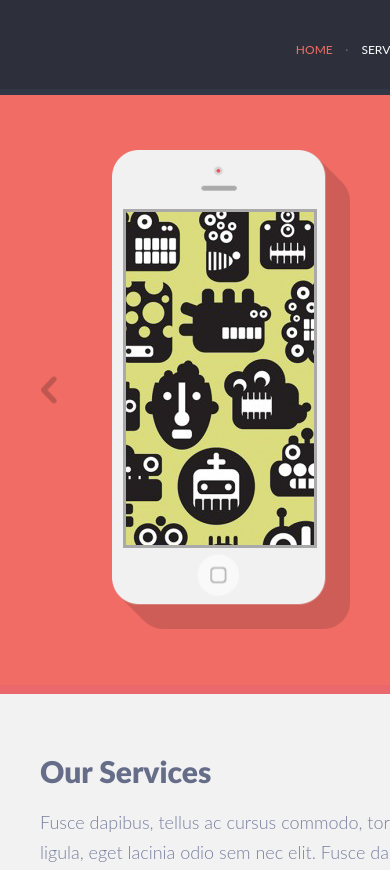
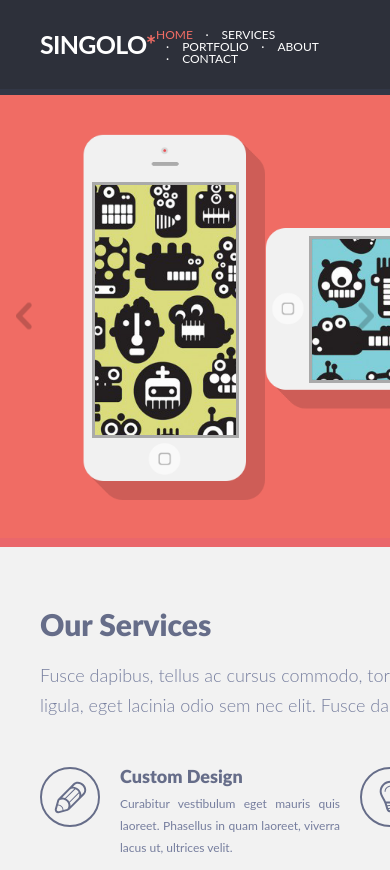
Before and after one commit to Yuriy17/singolo, a website: page index.html in a window 390 px wide. Shown: the top 870 px of the page. Drawn offline with nearby package versions, Linux system fonts and the light colour scheme; a web font is replaced by a local one.

Commit message:
feat: add header and slider tablet resolution

```diff
--- a/index.html
+++ b/index.html
@@ -45,8 +45,8 @@
                     </div>
                 </div>
                 <div  class="slider__slide"><img src="./assets/images/slide-2.jpg" alt="slide-2"></div>
-                <img class="slider__left-arrow arrow" src="assets/images/left-arrow.png" alt="left arrow">
-                <img class="slider__right-arrow arrow" src="assets/images/right-arrow.png" alt="right arrow">
+                <img class="slider__left-arrow slider__arrow" src="assets/images/left-arrow.png" alt="left arrow">
+                <img class="slider__right-arrow slider__arrow" src="assets/images/right-arrow.png" alt="right arrow">
             </div>
         </section>
         <section  class="services">
--- a/style.css
+++ b/style.css
@@ -2,13 +2,6 @@
 html {
   font-size: 62.5%;
   scroll-behavior: smooth;
-}
-a.anchor {
-  display: block;
-  position: relative;
-  top: -94px;
-  height: 0;
-  visibility: hidden;
 }
 
 body {
@@ -34,9 +27,22 @@ a {
   outline: none;
   text-decoration: none;
 }
+a.anchor {
+  display: block;
+  position: relative;
+  top: -94px;
+  height: 0;
+  visibility: hidden;
+}
 
 * {
   box-sizing: border-box;
+}
+
+.wrapper {
+  max-width: 1020px;
+  margin: auto;
+  padding: 0 40px;
 }
 
 .header__wrapper {
@@ -50,8 +56,18 @@ a {
   z-index: 3000;
   left: calc(50% - 510px);
   top: 0;
+  width: 100%;
 }
-
+@media (max-width: 1020px) {
+  .header__wrapper {
+    left: 0;
+  }
+}
+@media (max-width: 768px) {
+  .header__wrapper {
+    padding-right: 25px;
+  }
+}
 .header__title {
   font-size: 2.5rem;
   line-height: 3rem;
@@ -65,49 +81,41 @@ a {
 .header__title h1:hover {
   color: #f06c64;
 }
-
 .header__title-star {
   margin-left: -0.6rem;
   color: #f06c64;
 }
-
 .header__list {
   padding-top: 10px;
 }
-
+@media (max-width: 768px) {
+  .header__list {
+    padding-top: 4px;
+  }
+}
 .header__list-item {
   list-style: none;
   display: inline;
   font-size: 1.2rem;
   font-family: "Lato";
 }
-
 .header__list-item:before {
   content: " ·";
-  color: #666d89;
+  color: #ffffff;
   margin-left: 10px;
   margin-right: 13px;
 }
-
 .header__list-item:first-child:before {
   content: none;
 }
-
 .header__list-link {
   color: #ffffff;
 }
 .header__list-link:hover {
   text-decoration: underline;
 }
-
 .header__list-link-selected {
   color: #f06c64;
-}
-
-.wrapper {
-  width: 1020px;
-  margin: auto;
-  padding: 0 4rem;
 }
 
 .layout-2-columns {
@@ -171,20 +179,24 @@ a {
 .slider__wrapper .active {
   z-index: 1000;
 }
-
+@media (max-width: 768px) {
+  .slider__wrapper {
+    min-height: 453px;
+  }
+}
 .slider__left-arrow {
   left: 4%;
 }
-
 .slider__left-arrow:hover {
   opacity: 100%;
 }
-
 .slider__right-arrow {
   right: 4%;
 }
-
-.arrow {
+.slider__right-arrow:hover {
+  opacity: 100%;
+}
+.slider__arrow {
   z-index: 20000;
   position: absolute;
   transform: translateY(-50%);
@@ -194,11 +206,6 @@ a {
   cursor: pointer;
   user-select: none;
 }
-
-.slider__right-arrow:hover {
-  opacity: 100%;
-}
-
 .slider__slide {
   position: absolute;
   z-index: 500;
@@ -210,30 +217,46 @@ a {
   background-color: #f06c64;
   padding: 0 110px;
 }
+@media (max-width: 768px) {
+  .slider__slide:nth-child(1) {
+    padding: 0 67px 0 82px;
+  }
+}
 .slider__slide img {
   object-fit: cover;
   pointer-events: none;
 }
-
 .slider__slide-vertical-mobile {
-  padding-top: 6.9%;
-  padding-bottom: 7.2%;
+  padding-top: 56px;
+  padding-bottom: 54px;
   position: relative;
   user-select: none;
 }
-
+@media (max-width: 768px) {
+  .slider__slide-vertical-mobile {
+    padding-top: 40px;
+  }
+}
 .slider__slide-horizontal-mobile {
   position: relative;
-  padding-top: 22%;
+  padding-top: 176px;
   user-select: none;
+}
+@media (max-width: 768px) {
+  .slider__slide-horizontal-mobile {
+    padding-top: 134px;
+  }
 }
 
 .slide__vertical-mobile-body {
-  width: 100%;
   height: auto;
-  max-width: 240px;
+  width: 240px;
 }
-
+@media (max-width: 768px) {
+  .slide__vertical-mobile-body {
+    width: 183px;
+  }
+}
 .slide__vertical-mobile-content {
   position: absolute;
   border: 3px solid #aaaaaa;
@@ -248,17 +271,26 @@ a {
   left: 13px;
   cursor: pointer;
 }
-
+@media (max-width: 768px) {
+  .slide__vertical-mobile-content {
+    width: 147px;
+    height: 256px;
+    top: 88px;
+    left: 10px;
+  }
+}
 .slide__vertical-mobile-content:hover {
   border: 3px solid #c7c8c7;
 }
-
 .slide__horizontal-mobile-body {
-  width: 100%;
-  max-width: 482px;
+  width: 482px;
   height: auto;
 }
-
+@media (max-width: 768px) {
+  .slide__horizontal-mobile-body {
+    width: 368px;
+  }
+}
 .slide__horizontal-mobile-content {
   position: absolute;
   border: 3px solid #aaaaaa;
@@ -273,7 +305,14 @@ a {
   left: 54px;
   cursor: pointer;
 }
-
+@media (max-width: 768px) {
+  .slide__horizontal-mobile-content {
+    height: 147px;
+    width: 256px;
+    top: 142px;
+    left: 44px;
+  }
+}
 .slide__horizontal-mobile-content:hover {
   border: 3px solid #c7c8c7;
 }
```
